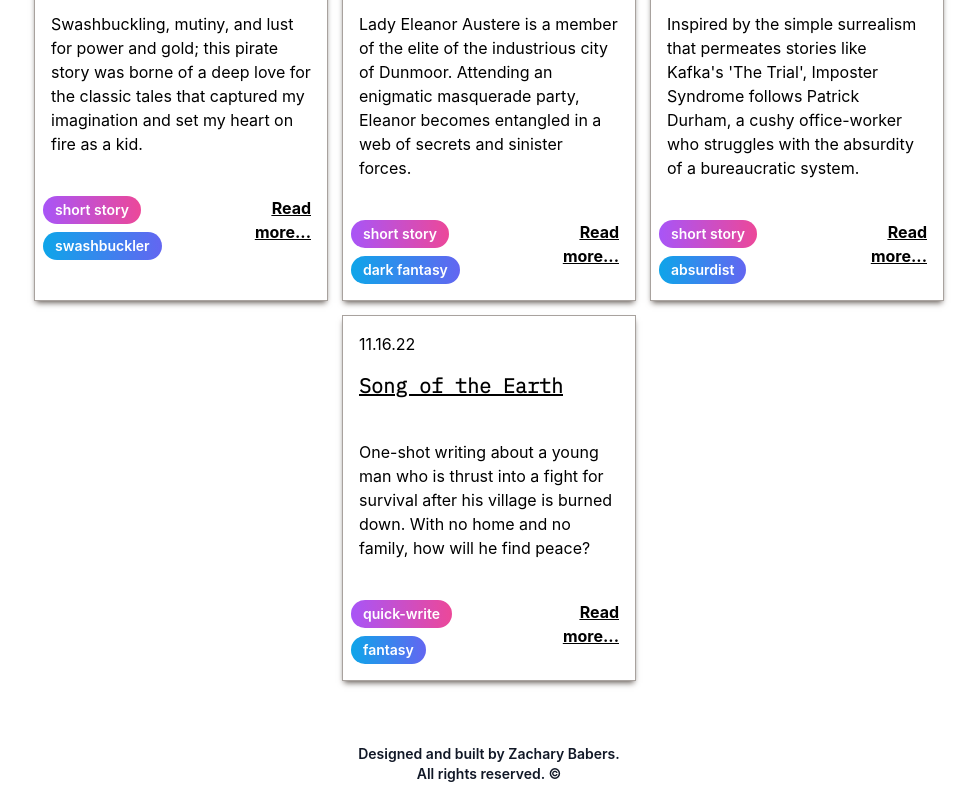
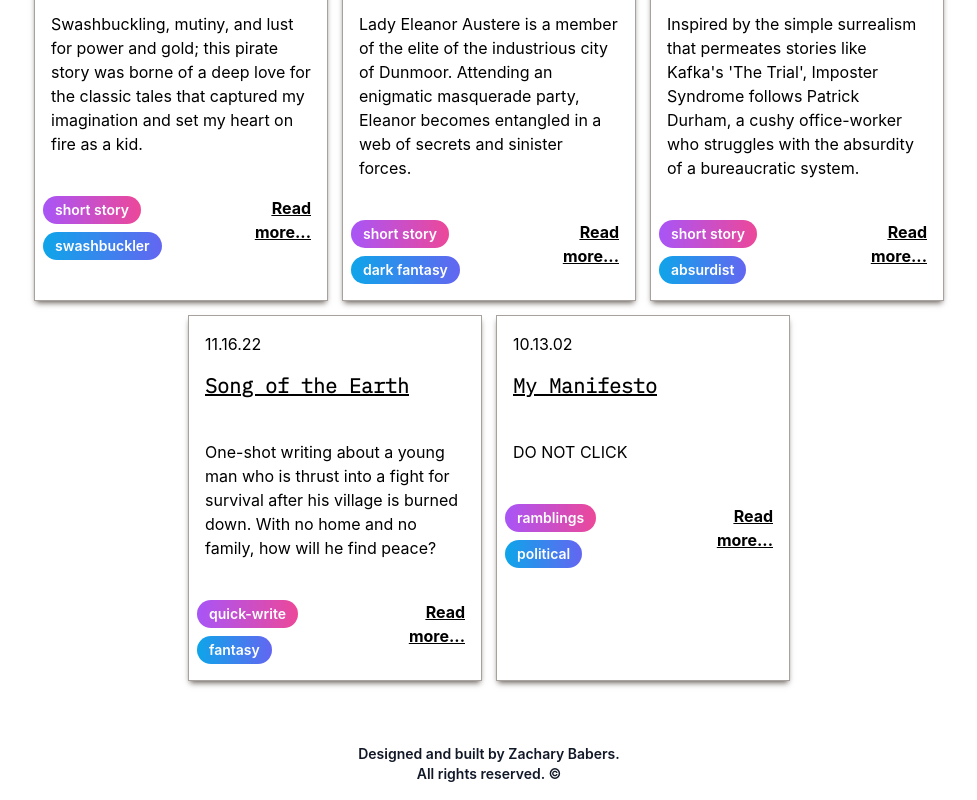
Before and after one commit to zacharybabers/mediasite, a React (Create React App) app: page /writing in a window 1280 px wide. Shown: the part 775-1575 px from the top of the page, without its empty margins (151-1128 px from the left). Built offline with nearby package versions, Linux system fonts and the light colour scheme; what tailwindcss-font-inter would draw is missing.

Commit message:
added my manifesto

```diff
--- a/src/writingcomponents/WritingProjects.js
+++ b/src/writingcomponents/WritingProjects.js
@@ -1,5 +1,6 @@
 import GenericWritingPage from "./GenericWritingPage"
 import ImposterSyndrome from "./writingpages/ImposterSyndrome"
+import Manifesto from "./writingpages/Manifesto"
 import SongoftheEarth from "./writingpages/SongoftheEarth"
 import TearsInRain from "./writingpages/TearsInRain"
 import TheBetrayal from "./writingpages/TheBetrayal"
@@ -66,4 +67,16 @@ export const WritingProjects = [
         route: '/sote',
         writingPage: <SongoftheEarth />
     },
+    {
+        id: 6,
+        contentType: 'writing',
+        title: 'My Manifesto',
+        teaser: 'DO NOT CLICK',
+        synopsis: 'DO NOT CLICK',
+        writingType: 'ramblings',
+        genre: 'political',
+        date: '10.13.02',
+        route: '/mymanifesto',
+        writingPage: <Manifesto />
+    }
 ]
--- /dev/null
+++ b/src/writingcomponents/writingpages/Manifesto.js
@@ -0,0 +1,18 @@
+import React from "react";
+
+const Manifesto = () => {
+    return(
+        <div className="flex items-center flex-col m-10 space-y-5">
+            <div className='md:w-9/12 font-inter md:outline outline-1 shadow-stone-500 outline-stone-400 md:shadow-md md:p-10'>
+                <div className='font-inter text-center mb-10 font-bold text-6xl'>
+                            MY MANIFESTO
+                </div>
+                <p className='mt-5 indent-5'>Just kidding, I don't have a manifesto. </p>
+            </div>
+        </div>
+
+
+    );
+}
+
+export default Manifesto;
```
